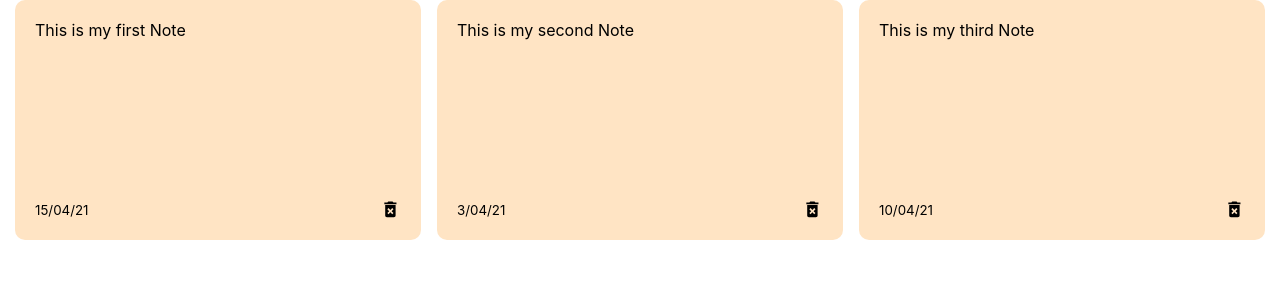
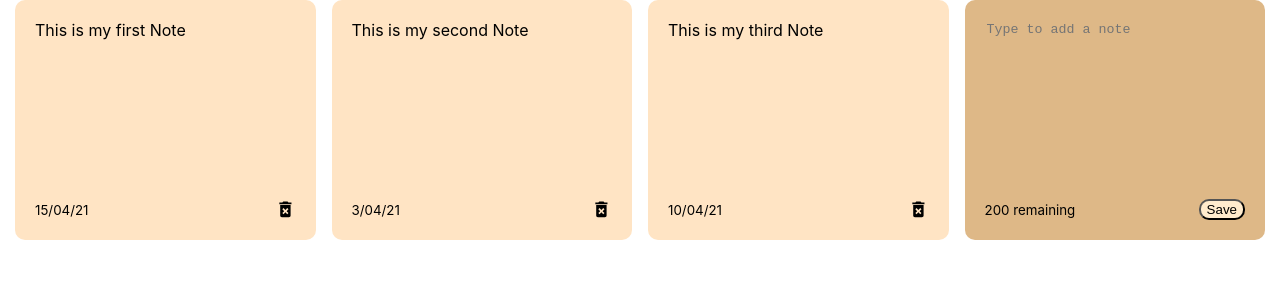
Before and after one commit to granger-p/notes, a React (Vite) app: page / in a window 1280 px wide. Shown: the top 300 px of the page. Built offline with nearby package versions, Linux system fonts and the light colour scheme.

Commit message:
More Styling

```diff
--- a/src/components/AddNote.jsx
+++ b/src/components/AddNote.jsx
@@ -0,0 +1,13 @@
+const AddNote = ()=>{
+    return(
+        <div className='note-new'>
+            <textarea rows="8" cols='20' placeholder='Type to add a note'></textarea>
+        <div className='note-footer'>
+            <small>200 remaining</small>
+            <button className='save'>Save</button>
+        </div>
+        </div>
+
+    );
+};
+ export default AddNote;
--- a/src/components/NotesList.jsx
+++ b/src/components/NotesList.jsx
@@ -1,4 +1,5 @@
 import Notes from './Notes';
+import AddNote from './AddNote';
 const NotesList = ({notes}) =>{
     return (
         <div className='notes-list'>
@@ -11,6 +12,7 @@
                     />
                 ))
             }
+            <AddNote/>
         </div>
     )
 };
--- a/src/index.css
+++ b/src/index.css
@@ -43,3 +43,27 @@
 	padding-right : 15px;
 	padding-left : 15px;
 }
+
+.note-new{
+	background-color: burlywood;
+	border-radius: 10px ;
+	padding: 20px;	 /* inside the box between the text and edges*/
+	min-height:200px;	 /*min height to keep*/
+	display: flex;
+	flex-direction: column;  /* top to bottom*/
+	justify-content: space-between;
+	white-space: pre-wrap;
+}
+
+textarea{
+	border:none;
+	resize:none;
+	background-color: burlywood;
+}
+
+textarea:focus{outline: none;}
+
+.save{
+	border-radius: 10px;
+	background-color:blanchedalmond;
+}
```
